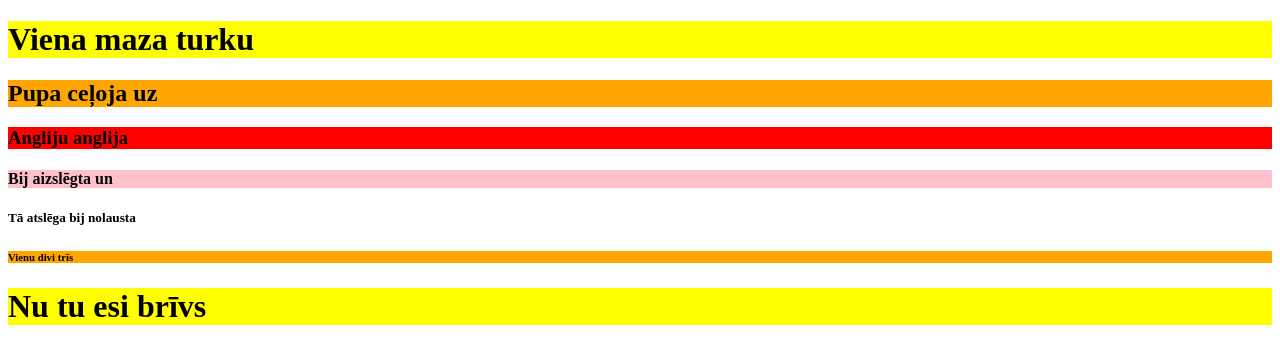
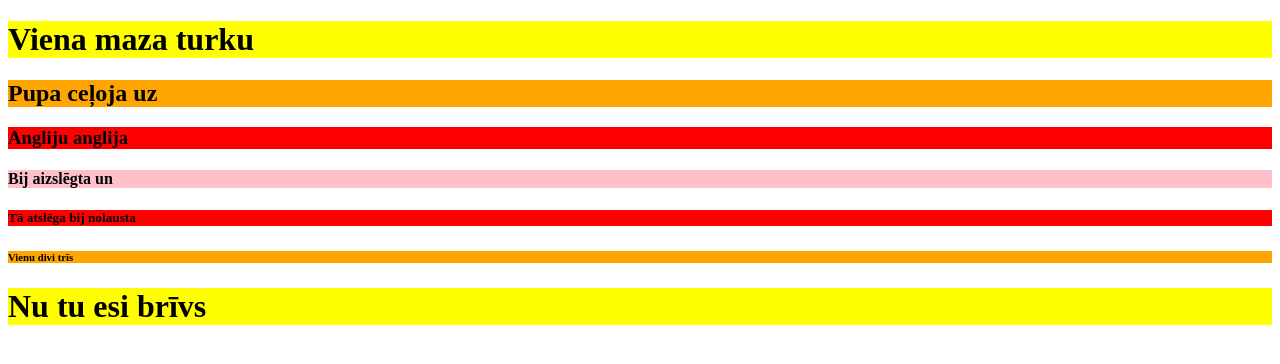
Before and after one commit to SNadina07/w3bpage, a plain HTML site: page index.html in a window 1280 px wide. Drawn offline with Linux system fonts and the light colour scheme.

Commit message:
Update index.html

```diff
--- a/index.html
+++ b/index.html
@@ -10,7 +10,7 @@
 <h2 style="background-color:orange;">Pupa ceļoja uz</h2>
 <h3 style="background-color:red;">Angliju anglija</h3>
 <h4 style="background-color:pink;">Bij aizslēgta un</h4>
-<h5 cstyle="background-color:red;">Tā atslēga bij nolausta</h5>
+<h5 style="background-color:red">Tā atslēga bij nolausta</h5>
 <h6 style="background-color:orange;">Vienu divi trīs</h6>
 <h1 style="background-color:yellow;">Nu tu esi brīvs</h1>
 
```
